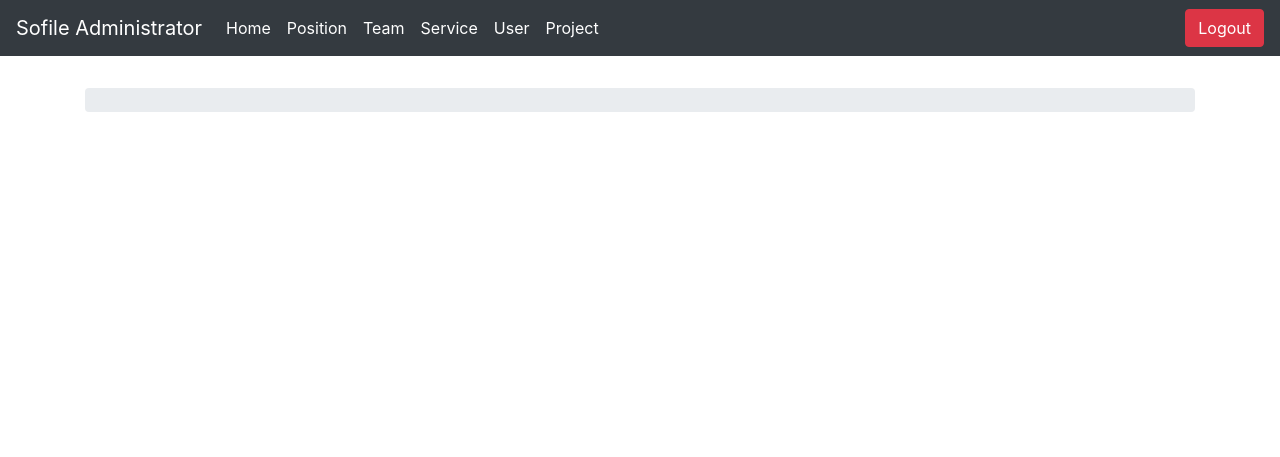
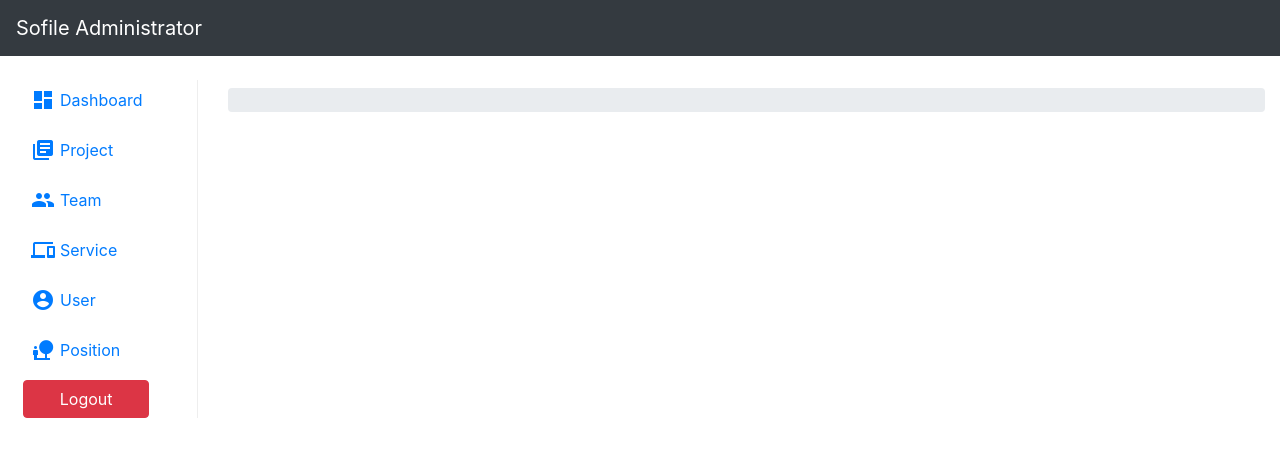
Before and after one commit to mnindra/Sofile, a PHP site: page /Sofile/modules/views/admin/template.view.php in a window 1280 px wide. Shown: the top 457 px of the page. Run offline with PHP 8.4, Linux system fonts and the light colour scheme; the template is opened without the code that fills it, so the values that code supplies are empty; some libraries are stand-ins or nearby versions.

Commit message:
redesign template

```diff
--- a/modules/controllers/admin/HomeController.php
+++ b/modules/controllers/admin/HomeController.php
@@ -4,9 +4,9 @@ class HomeController extends AdminController
 {
   public function index()
   {
-    $template['title'] = "Home";
+    $template['title'] = "Dashboard";
     $template['breadcrumbs'] = array(
-      ["label" => "Home", "link" => "?page=admin/Home"]
+      ["label" => "Dashboard", "link" => "?page=admin/Home"]
     );
     $template['page'] = $this->view('admin/home/index', array(), TRUE);
     $this->view("admin/template", $template);
--- a/modules/views/admin/project/index.view.php
+++ b/modules/views/admin/project/index.view.php
@@ -18,7 +18,7 @@
 
   <div class="col-md-3 col-lg-3">
     <form action="" id="formCreate">
-      <div class="card" style="width: 20rem;">
+      <div class="card">
         <div class="card-body">
           <h4 class="card-title">Create Project</h4>
           <p class="card-text">Create new project</p>
--- a/modules/views/admin/template.view.php
+++ b/modules/views/admin/template.view.php
@@ -12,6 +12,8 @@
     <link rel="stylesheet" href="<?= PATH . 'public/css/bootstrap.min.css' ?>">
     <!--  Datatables  -->
     <link rel="stylesheet" href="<?= PATH . 'public/css/dataTables.bootstrap4.min.css' ?>">
+    <!-- Custom CSS -->
+    <link rel="stylesheet" href="<?= PATH . 'public/css/custom.css' ?>">
     <!-- Material Icon -->
     <link href="https://fonts.googleapis.com/icon?family=Material+Icons" rel="stylesheet">
     <script src="<?= PATH . '/public/js/jquery-3.2.1.min.js' ?>"></script>
@@ -29,55 +31,63 @@
       <button class="navbar-toggler" type="button" data-toggle="collapse" data-target="#navbarsExampleDefault" aria-controls="navbarsExampleDefault" aria-expanded="false" aria-label="Toggle navigation">
         <span class="navbar-toggler-icon"></span>
       </button>
+    </nav>
 
-      <div class="collapse navbar-collapse" id="navbarsExampleDefault">
-        <ul class="navbar-nav mr-auto">
-          <li class="nav-item active">
-            <a class="nav-link" href="<?= SITE_URL . '?page=admin/Home' ?>">
-              Home <span class="sr-only">(current)</span>
+    <div class="container-fluid">
+      <div class="row content">
+        <div class="col-md-2 col-lg-2">
+          <nav class="nav flex-column sidebar">
+            <a class="nav-link " href="<?= SITE_URL . '?page=admin/Home' ?>">
+              <span class="inline-icon">
+                <i class="material-icons">dashboard</i>
+                Dashboard
+              </span>
             </a>
-          </li>
 
-          <li class="nav-item active">
-            <a class="nav-link" href="<?= SITE_URL . '?page=admin/Position' ?>">
-              Position <span class="sr-only">(current)</span>
+            <a class="nav-link " href="<?= SITE_URL . '?page=admin/Project' ?>">
+              <span class="inline-icon">
+                <i class="material-icons">library_books</i>
+                Project
+              </span>
             </a>
-          </li>
 
-          <li class="nav-item active">
-            <a class="nav-link" href="<?= SITE_URL . '?page=admin/Team' ?>">
-              Team <span class="sr-only">(current)</span>
+            <a class="nav-link " href="<?= SITE_URL . '?page=admin/Team' ?>">
+              <span class="inline-icon">
+                <i class="material-icons">people</i>
+                Team
+              </span>
             </a>
-          </li>
 
-          <li class="nav-item active">
-            <a class="nav-link" href="<?= SITE_URL . '?page=admin/Service' ?>">
-              Service <span class="sr-only">(current)</span>
+            <a class="nav-link " href="<?= SITE_URL . '?page=admin/Service' ?>">
+              <span class="inline-icon">
+                <i class="material-icons">devices</i>
+                Service
+              </span>
             </a>
-          </li>
 
-          <li class="nav-item active">
-            <a class="nav-link" href="<?= SITE_URL . '?page=admin/User' ?>">
-              User <span class="sr-only">(current)</span>
+            <a class="nav-link " href="<?= SITE_URL . '?page=admin/User' ?>">
+              <span class="inline-icon">
+                <i class="material-icons">account_circle</i>
+                User
+              </span>
             </a>
-          </li>
 
-          <li class="nav-item active">
-            <a class="nav-link" href="<?= SITE_URL . '?page=admin/Project' ?>">
-              Project <span class="sr-only">(current)</span>
+            <a class="nav-link " href="<?= SITE_URL . '?page=admin/Position' ?>">
+              <span class="inline-icon">
+                <i class="material-icons">nature_people</i>
+                Position
+              </span>
             </a>
-          </li>
-        </ul>
-          <a class="btn btn-danger my-2 my-sm-0" href="<?= SITE_URL . '?page=admin/Login&action=logout' ?>">Logout</a>
+
+            <div class="pr-5 pl-2">
+              <a class="btn btn-danger btn-block" href="<?= SITE_URL . '?page=admin/Login&action=logout' ?>">Logout</a>
             </div>
           </nav>
-
-    <div class="container">
-      <div class="row content">
-        <div class="col-xs-12 col-sm-12 col-md-12 col-lg-12">
+        </div>
+        <div class="col-md-10 col-lg-10">
 
           <h1><?= $title ?></h1>
-          <nav class="breadcrumb">
+          <nav class="breadcrumb mb-5">
             <?php foreach ($breadcrumbs as $item) { ?>
               <a class="breadcrumb-item" href="<?= SITE_URL . $item['link'] ?>"><?= $item['label'] ?></a>
             <?php } ?>
--- /dev/null
+++ b/public/css/custom.css
@@ -0,0 +1,22 @@
+.inline-icon {
+    display: flex;
+}
+
+.inline-icon .material-icons {
+    margin-right: 5px;
+}
+
+.sidebar {
+    border-right: solid 1px #eeeeee;
+}
+
+.sidebar .nav-link {
+    margin-bottom: 10px;
+    color: #007bff;
+}
+
+/*@media only screen and (max-width: 768px)  {*/
+    /*.sidebar {*/
+        /*display: none;*/
+    /*}*/
+/*}*/
```
Lines whose indentation alone changed are shown as unchanged.
